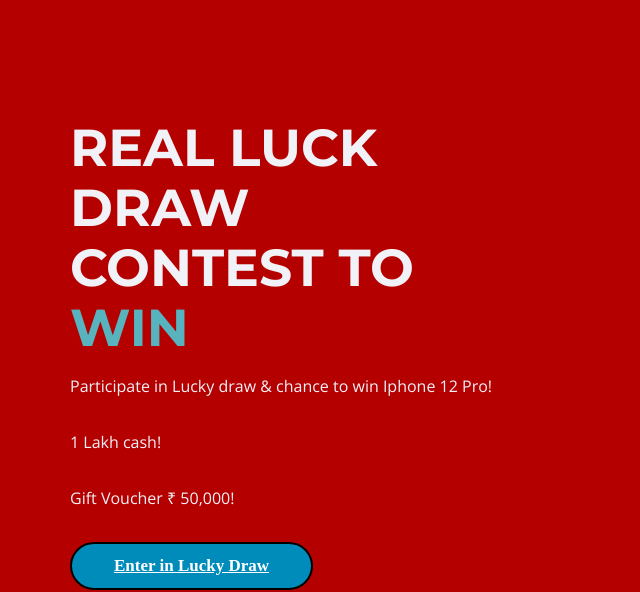
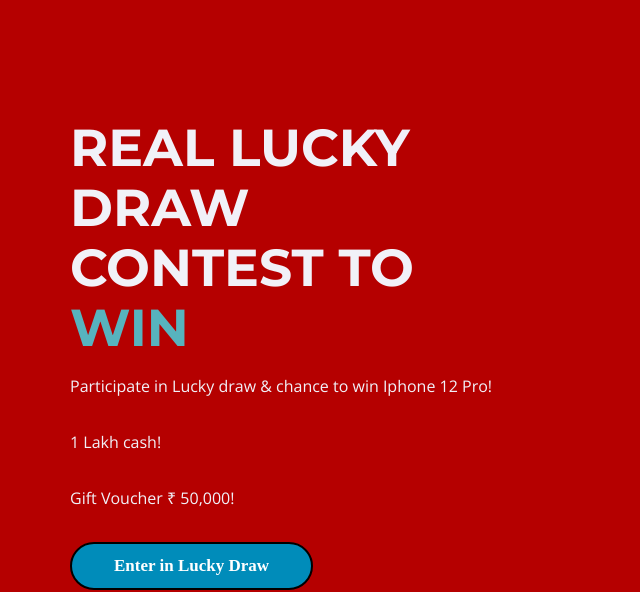
Before and after one commit to ldc-2019/luckydraw, a plain HTML site: page index.html in a window 1280 px wide. Shown: the part 210-802 px from the top of the page, 55-695 px from the left. Drawn offline with nearby package versions, Linux system fonts and the light colour scheme.

Commit message:
Real Lucky Draw

```diff
--- a/css/styles.css
+++ b/css/styles.css
@@ -789,7 +789,6 @@ input[type='checkbox'] {
 	margin-bottom: 1.25rem;
 	font-size: 17px;
 	color: #FFF;
-	text-decoration-line: underline;
 	font-family: Time New Roman;
 	background-color: #008CBA;
 	border: 2px solid #000;
--- a/index.html
+++ b/index.html
@@ -105,7 +105,7 @@ height: 250px;
                 <div class="row">
                     <div class="col-lg-6">
                         <div class="text-container">
-                            <h1>REAL LUCK DRAW <br>CONTEST TO <br><span id="js-rotating">WIN</span></h1>
+                            <h1>REAL LUCKY DRAW <br>CONTEST TO <br><span id="js-rotating">WIN</span></h1>
                             <p class="p-large">Participate in Lucky draw & chance to win Iphone 12 Pro!</p>
 			    <p class="p-large"> 1 Lakh cash!</p>
 			    <p class="p-large"> Gift Voucher ₹ 50,000!</p>
```
